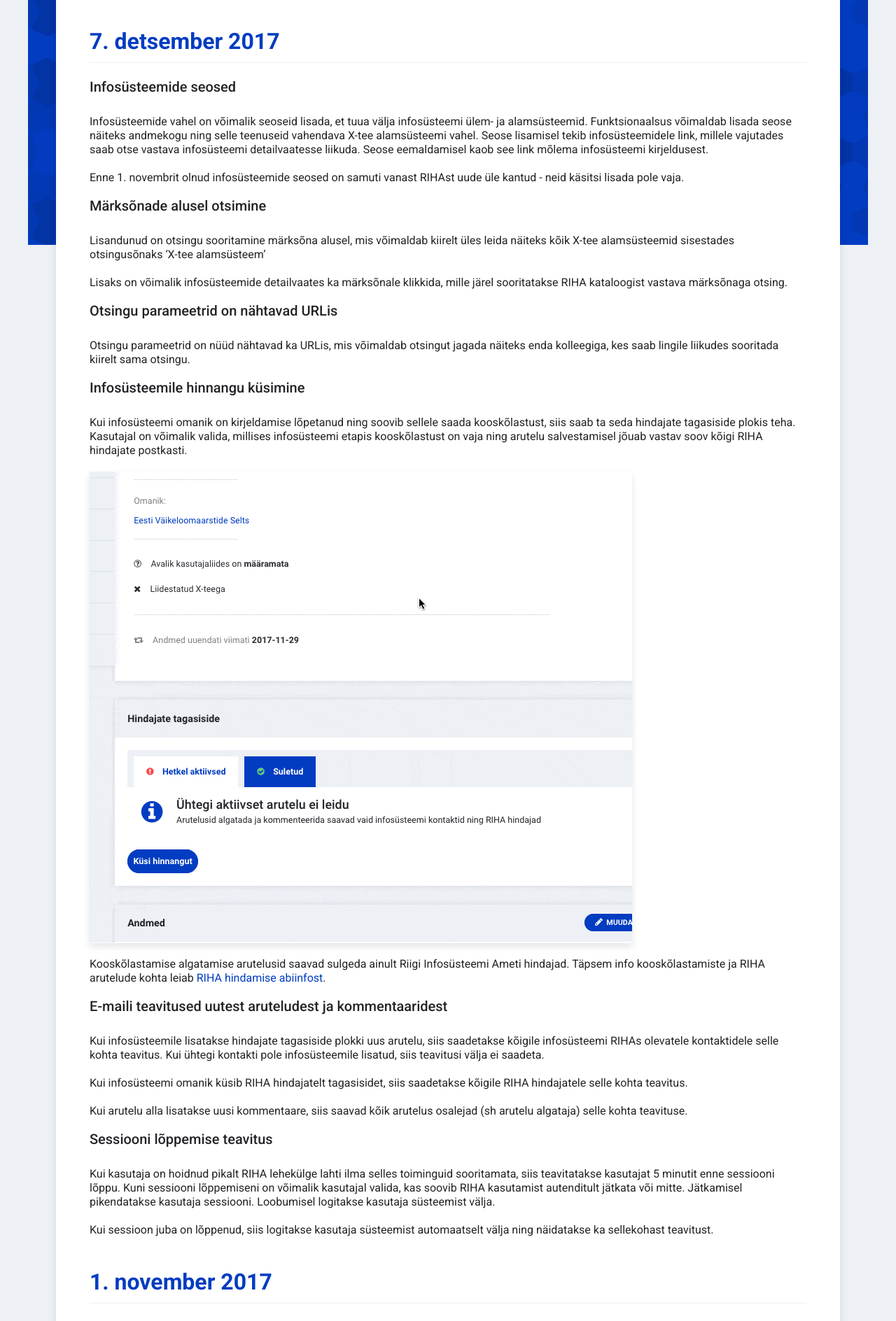
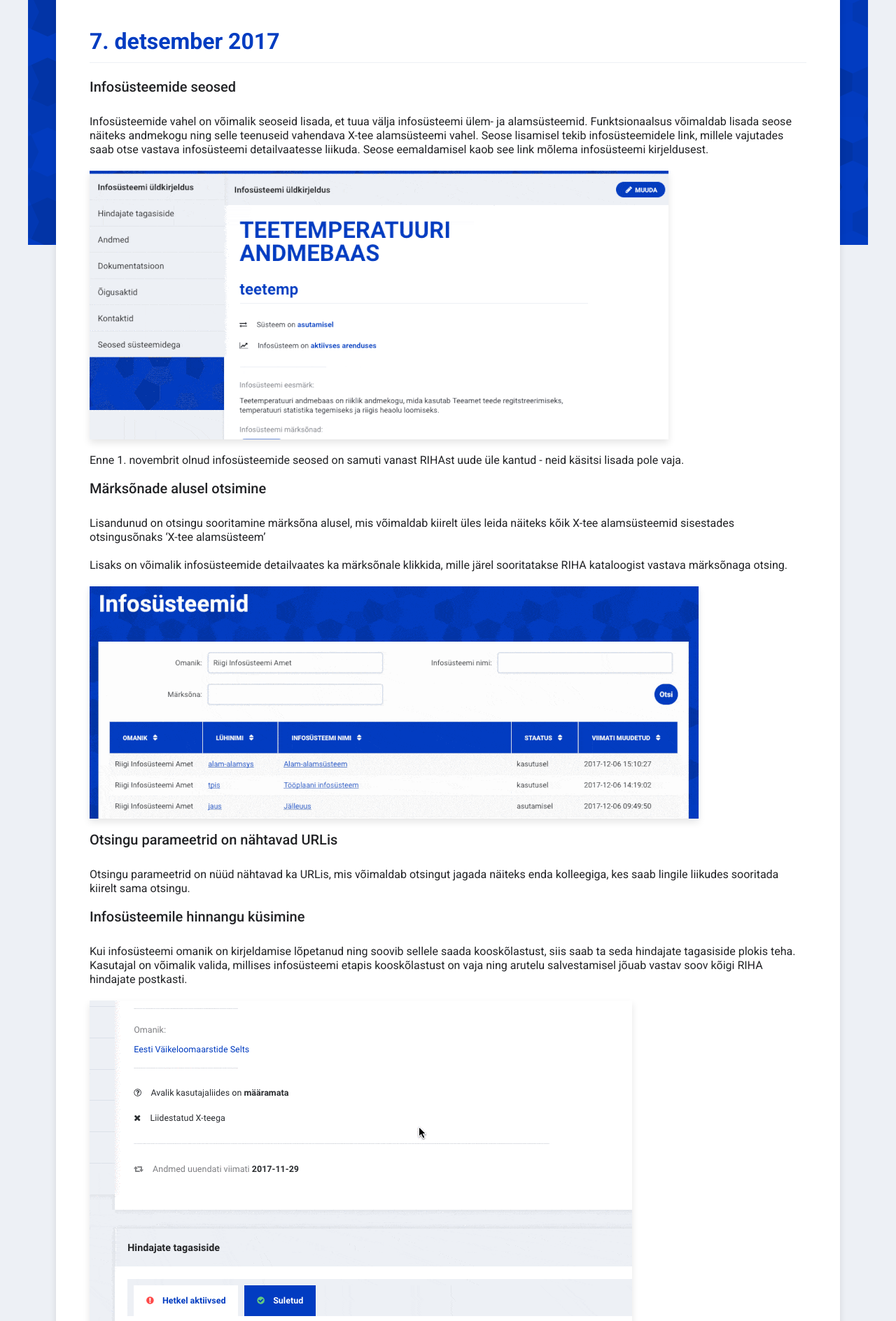
Before and after one commit to e-gov/RIHA-Help, a Jekyll site: the page built from docs/RIHA-uuendused.md, in a window 1280 px wide. Shown: the part 313-2201 px from the top of the page at 70% size. Built offline with Jekyll 4.4.1, drawn with Linux system fonts in a browser that asks for light colours.

Commit message:
Add animation gifs to illustrate new features

```diff
--- a/docs/RIHA-uuendused.md
+++ b/docs/RIHA-uuendused.md
@@ -9,6 +9,8 @@ title: Mis on RIHAs uut?
 Infosüsteemide vahel on võimalik seoseid lisada, et tuua välja infosüsteemi ülem- ja alamsüsteemid. Funktsionaalsus võimaldab lisada seose näiteks andmekogu ning selle teenuseid vahendava X-tee alamsüsteemi vahel.
 Seose lisamisel tekib infosüsteemidele link, millele vajutades saab otse vastava infosüsteemi detailvaatesse liikuda. Seose eemaldamisel kaob see link mõlema infosüsteemi kirjeldusest.
 
+  ![Infosüsteemide seostamine](assets/images/data/relations.gif "Infosüsteemide seostamine")
+
 Enne 1. novembrit olnud infosüsteemide seosed on samuti vanast RIHAst uude üle kantud - neid käsitsi lisada pole vaja.
 
 ### Märksõnade alusel otsimine
@@ -16,6 +18,8 @@ Enne 1. novembrit olnud infosüsteemide seosed on samuti vanast RIHAst uude üle
 Lisandunud on otsingu sooritamine märksõna alusel, mis võimaldab kiirelt üles leida näiteks kõik X-tee alamsüsteemid sisestades otsingusõnaks 'X-tee alamsüsteem'
 
 Lisaks on võimalik infosüsteemide detailvaates ka märksõnale klikkida, mille järel sooritatakse RIHA kataloogist vastava märksõnaga otsing.
+
+  ![Märksõna otsimine](assets/images/data/tag-search.gif "Märksõna alusel otsimine")
 
 ### Otsingu parameetrid on nähtavad URLis
 
```
Also changed, not shown: docs/assets/images/data/relations.gif (added), docs/assets/images/data/tag-search.gif (added).
